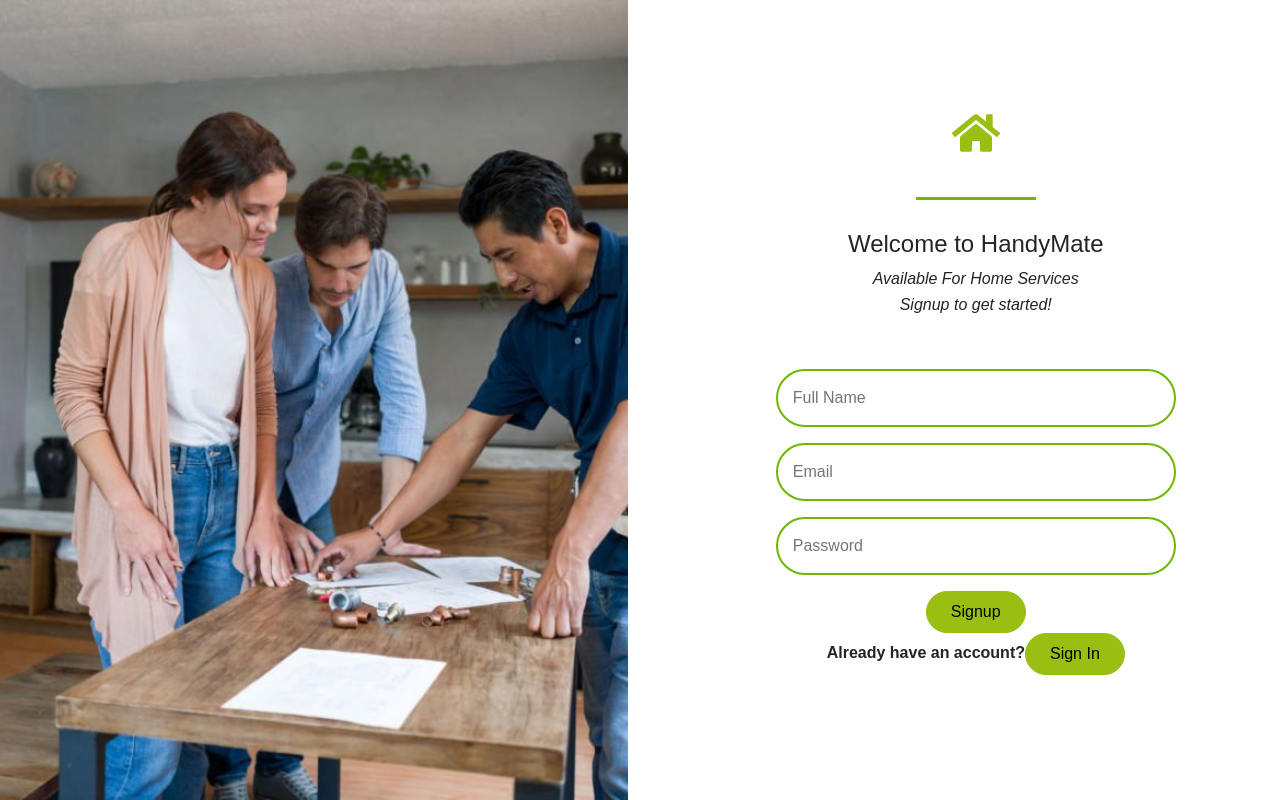
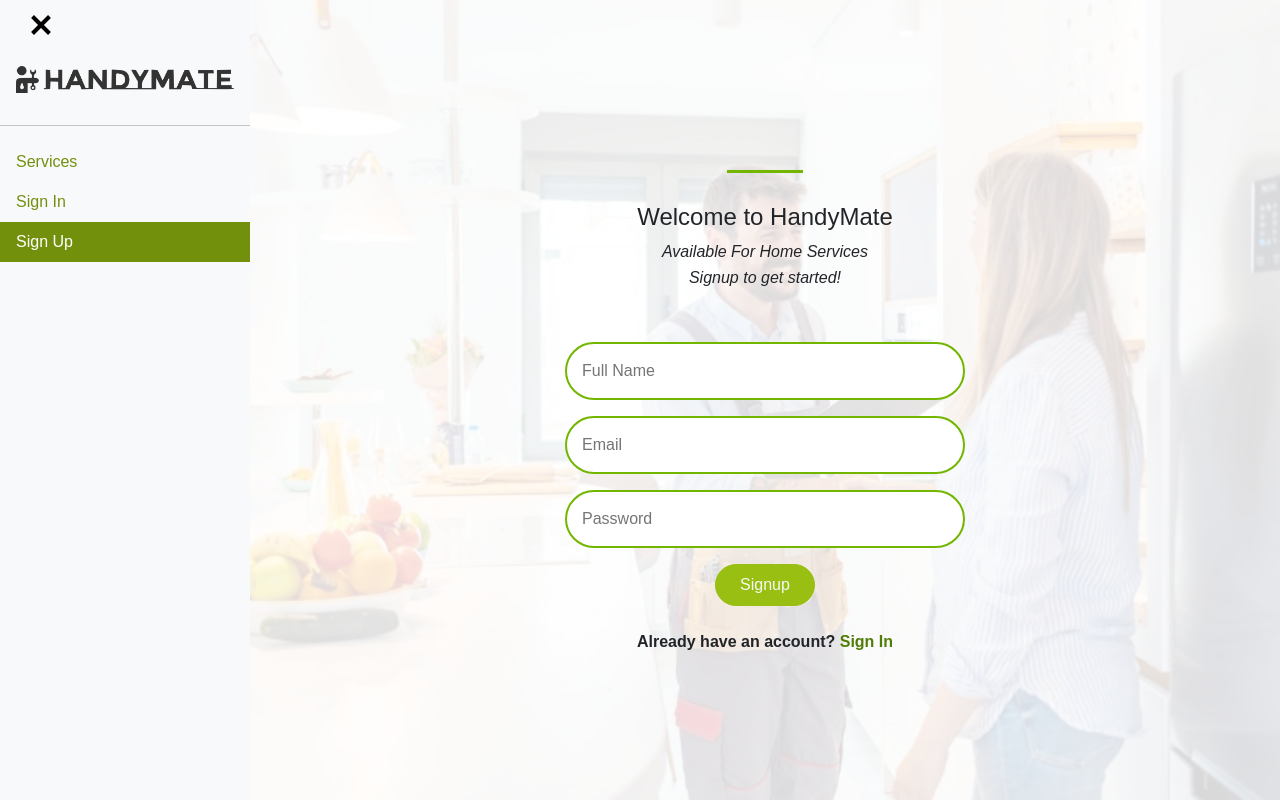
Before and after one commit to PrantoshB/HandyMate-Frontend, a React (Create React App) app: page /signup in a window 1280 px wide. Built offline with nearby package versions, Linux system fonts and the light colour scheme.

Commit message:
Adjust signin/signup pages and service details page

```diff
--- a/src/assets/styles/nav.scss
+++ b/src/assets/styles/nav.scss
@@ -5,11 +5,6 @@
 
 .signin,
 .signup {
-  aside,
-  .btn-sidebar-toggle {
-    display: none;
-  }
-
   .home-icon {
     font-size: 48px;
   }
@@ -17,6 +12,13 @@
 
 .mobile-nav {
   display: block;
+}
+
+.offcanvas-title {
+  .site-logo {
+    height: auto;
+    width: 66%;
+  }
 }
 
 .mobile-nav-container {
@@ -45,4 +47,19 @@
   .site-logo-mobile {
     display: none;
   }
+
+  .nav-link {
+    padding: 8px 16px;
+    color: darken($primary, 10%);
+
+    &:hover {
+      color: white;
+      background-color: $primary;
+    }
+
+    &.active {
+      color: white;
+      background-color: darken($primary, 10%);
+    }
+  }
 }
--- a/src/assets/styles/signIn.scss
+++ b/src/assets/styles/signIn.scss
@@ -1,21 +1,27 @@
 // aside {
 //   display: none;
 // }
-
-.side-image {
-  width: 50vw;
-  background-image: url("../../assets/images/signup.jpg");
+.login {
+  background-image: url("../../assets/images/signin.jpg");
   background-size: cover;
   background-position: center;
   background-repeat: no-repeat;
 }
 
-.side-image2 {
-  width: 50vw;
-  background-image: url("../../assets/images/signin.jpg");
+.side-image {
+  background-image: url("../../assets/images/signup.jpg");
   background-size: cover;
   background-position: center;
   background-repeat: no-repeat;
+  height: 100%;
+}
+
+.side-image2 {
+  // background-image: url("../../assets/images/signin.jpg");
+  background-size: cover;
+  background-position: center;
+  background-repeat: no-repeat;
+  height: 100%;
 }
 
 .sign__right {
@@ -88,7 +94,20 @@
   text-decoration: none;
 }
 
+.session-overlay {
+  background-color: rgba(255, 255, 255, 0.85);
+  height: 100%;
+}
+
 @media screen and (max-width: 768px) {
+  .session-overlay {
+    width: 100%;
+  }
+
+  .login {
+    width: 100vw;
+  }
+
   .side-image {
     height: 30vh;
     width: 100vw;
@@ -101,7 +120,6 @@
 
   .sign__right {
     margin: 0;
-    width: 100%;
     height: auto;
   }
 
--- a/src/components/MobileNav.js
+++ b/src/components/MobileNav.js
@@ -41,7 +41,7 @@ const MobileNav = () => {
                 </Offcanvas.Title>
               </Offcanvas.Header>
               <Offcanvas.Body>
-                <Nav className="justify-content-end flex-grow-1 pe-3">
+                <Nav className="justify-content-end flex-grow-1 pe-3 px-3">
 
                   <Nav.Link className="nav-link" href="/">Services</Nav.Link>
 
--- a/src/components/ServiceCard.js
+++ b/src/components/ServiceCard.js
@@ -12,7 +12,6 @@ const ServiceCard = ({
       <Link
         to={{
           pathname: `/services/${id}`,
-          search: `?rating=${rating}`,
         }}
         className="singlecard"
       >
--- a/src/components/SignIn.js
+++ b/src/components/SignIn.js
@@ -1,7 +1,6 @@
 import React, { useState } from 'react';
 import axios from 'axios';
 import { useNavigate, Link } from 'react-router-dom';
-import { FaHome } from 'react-icons/fa';
 
 const SignIn = () => {
   const navigate = useNavigate();
@@ -33,13 +32,10 @@ const SignIn = () => {
   };
 
   return (
-    <section className="signin col-md-12">
 
-      <div className="row col-md-12">
-        <div className="side-image2 col-md-6" />
-        <div className="sign__right">
-          <Link to="/"><FaHome className="home-icon" /></Link>
-          <div className="input-box col-md-6">
+    <div className="col-md col-sm-12 col-xs-12 container-main d-flex flex-row align-items-center login p-0">
+      <div className="col-md-12 d-flex flex-column align-items-center session-overlay justify-content-center">
+        <div className="input-box col-md d-flex flex-column align-items-center justify-content-center">
           <div className="intro">
             <span className="line" />
             <h4 className="intro__title">Welcome to HandyMate</h4>
@@ -66,22 +62,22 @@ const SignIn = () => {
             </div>
             <button
               type="submit"
-                className="btn btn-primary rounded-pill px-4 py-2"
+              className="btn btn-primary rounded-pill px-4 py-2 text-light"
             >
               Login
             </button>
           </form>
-            <div className="sign-in">
+          <div className="sign-in mt-4">
             <p>
               Do not have an account?&nbsp;
-                <Link to="/signup" className="btn btn-primary rounded-pill px-4 py-2">Sign Up</Link>
+              <Link to="/signup" className="session-link-btn">Sign Up</Link>
             </p>
             {error === false && <p>Please enter valid username and password</p>}
           </div>
         </div>
       </div>
     </div>
-    </section>
+
   );
 };
 
--- a/src/components/SignUp.js
+++ b/src/components/SignUp.js
@@ -2,7 +2,6 @@ import React, { useState } from 'react';
 import axios from 'axios';
 
 import { useNavigate, Link } from 'react-router-dom';
-import { FaHome } from 'react-icons/fa';
 
 const SignUp = () => {
   const navigate = useNavigate();
@@ -35,12 +34,10 @@ const SignUp = () => {
   };
 
   return (
-    <section className="signup col-md-12">
-      <div className="row">
-        <div className="side-image" />
-        <div className="sign__right">
-          <Link to="/"><FaHome className="home-icon" /></Link>
-          <div className="input-box">
+
+    <div className="col-md container-main d-flex flex-row align-items-center login p-0">
+      <div className="col-md-12 d-flex flex-column align-items-center session-overlay justify-content-center">
+        <div className="input-box col-md d-flex flex-column align-items-center justify-content-center">
           <div className="intro">
             <span className="line" />
             <h4 className="intro__title">Welcome to HandyMate</h4>
@@ -78,19 +75,19 @@ const SignUp = () => {
                 onChange={handleChange}
               />
             </div>
-              <button type="submit" className="btn btn-primary rounded-pill px-4 py-2">Signup</button>
+            <button type="submit" className="btn btn-primary rounded-pill px-4 py-2 text-light">Signup</button>
           </form>
-            <div className="sign-in">
+          <div className="sign-in mt-4">
             <p>
-                Already have an account?
-                <Link to="/signin" className="btn btn-primary rounded-pill px-4 py-2"> Sign In</Link>
+              Already have an account?&nbsp;
+              <Link to="/signin" className="session-link-btn">Sign In</Link>
             </p>
             {error === false && <p>Please enter valid username and password</p>}
           </div>
         </div>
       </div>
     </div>
-    </section>
+
   );
 };
 
--- a/src/pages/Details.js
+++ b/src/pages/Details.js
@@ -1,22 +1,21 @@
 import React, { useEffect, useState } from 'react';
 import { useSelector, useDispatch } from 'react-redux';
 
-import { useParams, useNavigate, useLocation } from 'react-router-dom';
+import { useParams, useNavigate } from 'react-router-dom';
 import { FaAngleLeft } from 'react-icons/fa';
 import { fetchServices } from '../store/ServicesSlice';
 import ReserveFromService from '../components/ReserveFromService';
 
 const Details = () => {
   const { id } = useParams();
-  const location = useLocation();
-  const searchParams = new URLSearchParams(location.search);
-  const rating = searchParams.get('rating');
   const dispatch = useDispatch();
   const navigate = useNavigate();
   const services = useSelector((state) => state.services.services);
   const service = services.find((service) => service.id === Number(id));
 
   const [showForm, setShowForm] = useState(false);
+
+  const rating = Math.round((Math.random() * (5 - 4) + 4) * 10) / 10;
 
   useEffect(() => {
     dispatch(fetchServices());
@@ -31,8 +30,8 @@ const Details = () => {
   return (
     <>
       {!showForm ? (
-        <div className="d-flex flex-column align-items-center col-md col-sm container-main p-4">
-          <h1 id="details-heading" className="text-center text-uppercase m-5">Details</h1>
+        <div className="d-flex flex-column align-items-center col-md col-sm container-main justify-content-center p-4">
+
           <div className="container d-flex flex-row-md flex-column-sm justify-content-between">
             <div className="col-md-6 d-flex flex-column align-items-center">
               <div className="row">
@@ -41,7 +40,7 @@ const Details = () => {
                 </div>
               </div>
 
-              <div className="col-12">
+              <div className="col-12 mt-5">
                 <button type="button" className="details-btn" onClick={handleReturn}>
                   <FaAngleLeft />
                   {' '}
```
Lines whose indentation alone changed are shown as unchanged.
